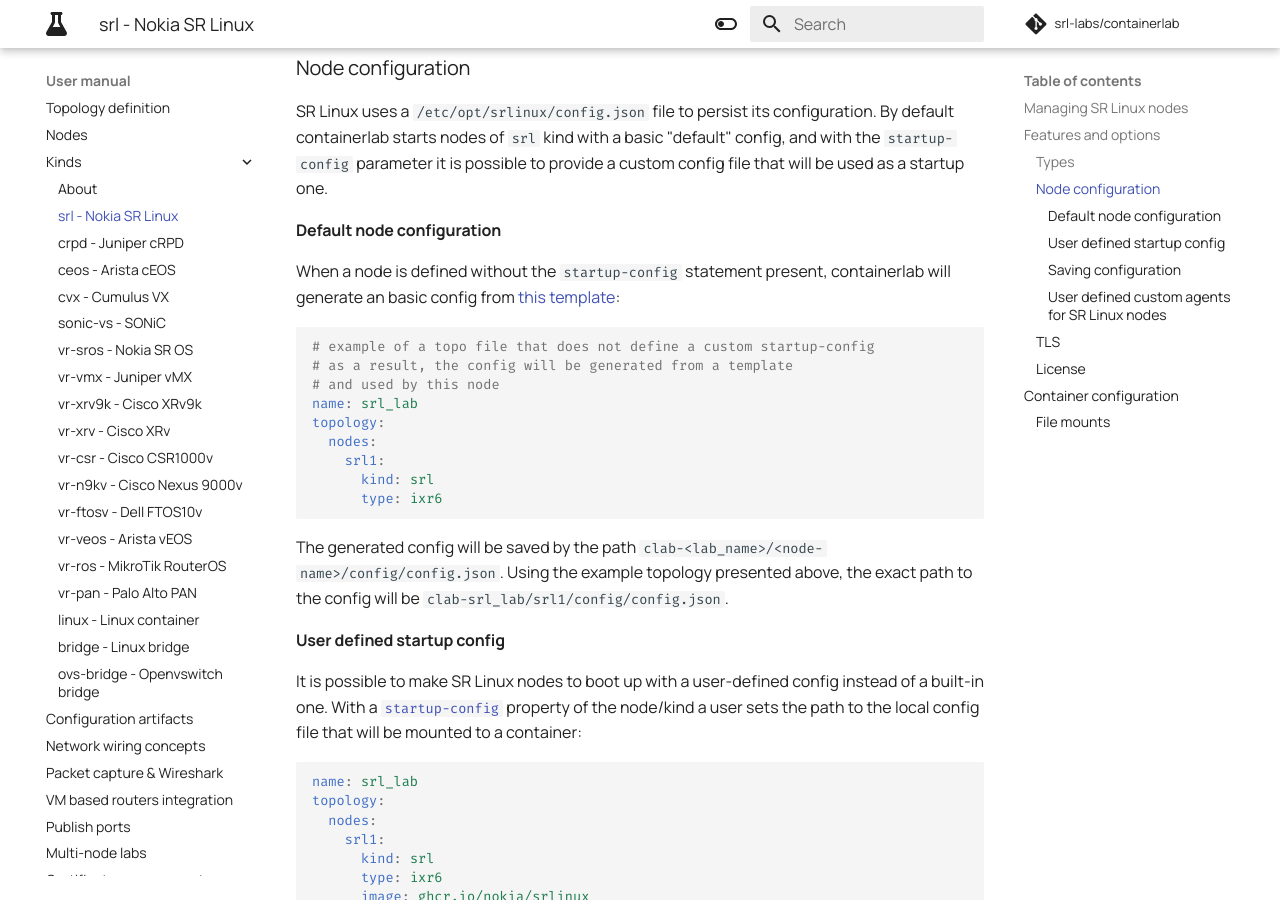
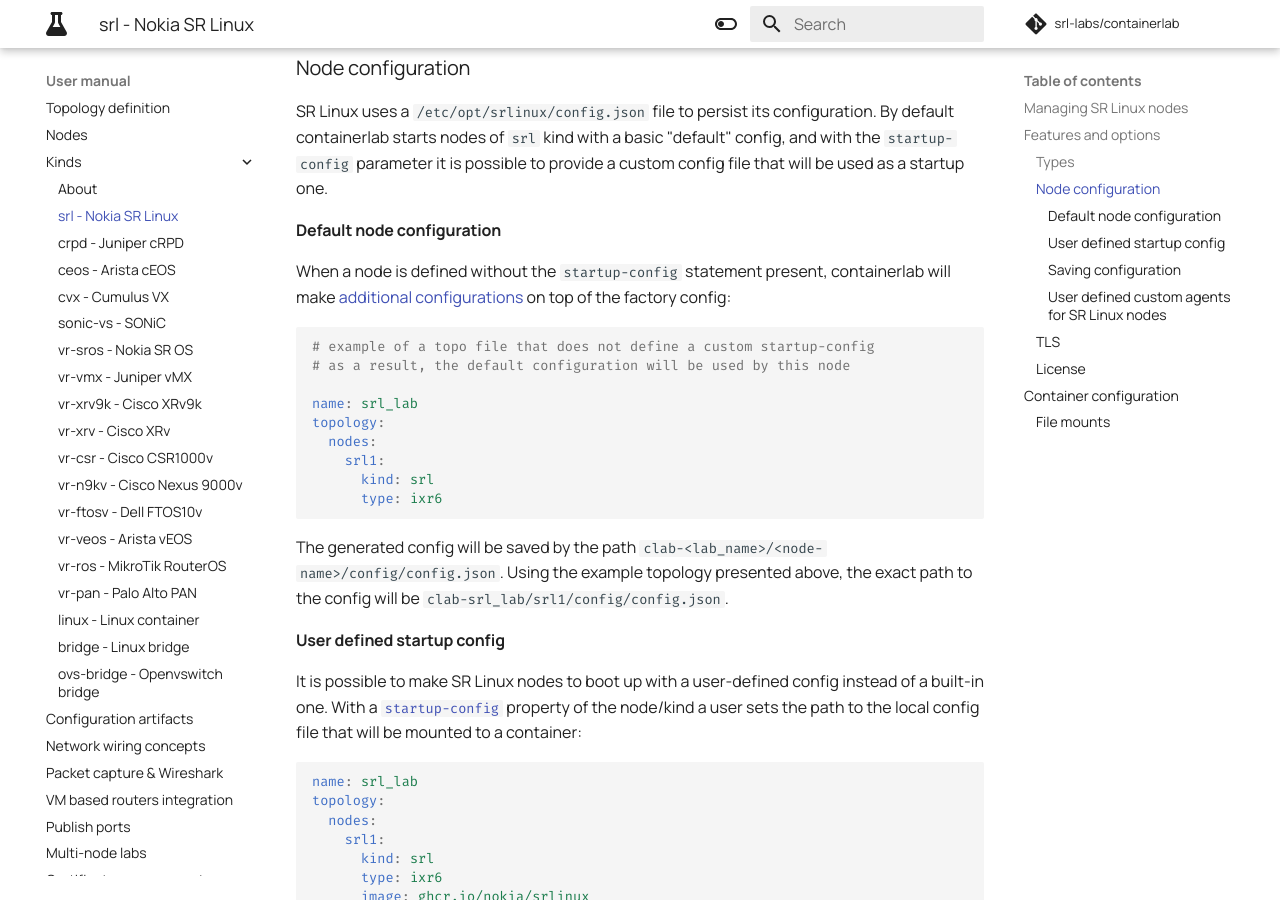
Before and after one commit to srl-labs/containerlab, an MkDocs documentation site: the page built from docs/manual/kinds/srl.md, in a window 1280 px wide and 900 px high, scrolled down 1013 px. Built offline with MkDocs 1.6.1 and Material for MkDocs 9.7.7, drawn with Linux system fonts in a browser that asks for light colours; emoji names are drawn with the system emoji font; comment, search, counter and statistics services are not loaded.

Commit message:
remove builtin config

````diff
--- a/docs/manual/kinds/srl.md
+++ b/docs/manual/kinds/srl.md
@@ -44,12 +44,12 @@ Based on the provided type, containerlab will generate the topology file that wi
 ### Node configuration
 SR Linux uses a `/etc/opt/srlinux/config.json` file to persist its configuration. By default containerlab starts nodes of `srl` kind with a basic "default" config, and with the `startup-config` parameter it is possible to provide a custom config file that will be used as a startup one.
 #### Default node configuration
-When a node is defined without the `startup-config` statement present, containerlab will generate an basic config from [this template](https://github.com/srl-labs/containerlab/blob/master/nodes/srl/srl.cfg):
+When a node is defined without the `startup-config` statement present, containerlab will make [additional configurations](https://github.com/srl-labs/containerlab/blob/master/nodes/srl/srl.go#L38) on top of the factory config:
 
 ```yaml
 # example of a topo file that does not define a custom startup-config
-# as a result, the config will be generated from a template
-# and used by this node
+# as a result, the default configuration will be used by this node
+
 name: srl_lab
 topology:
   nodes:
````
Also changed, not shown: 2 other files.
